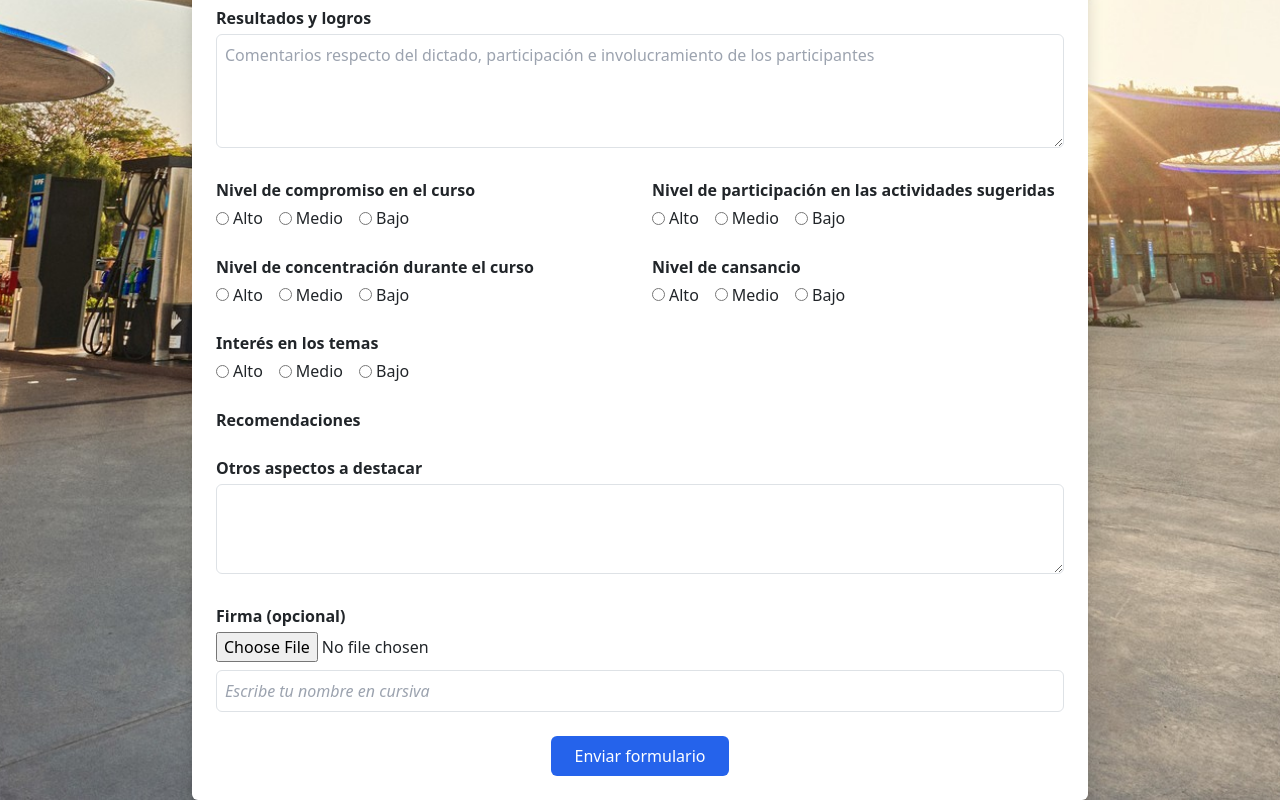
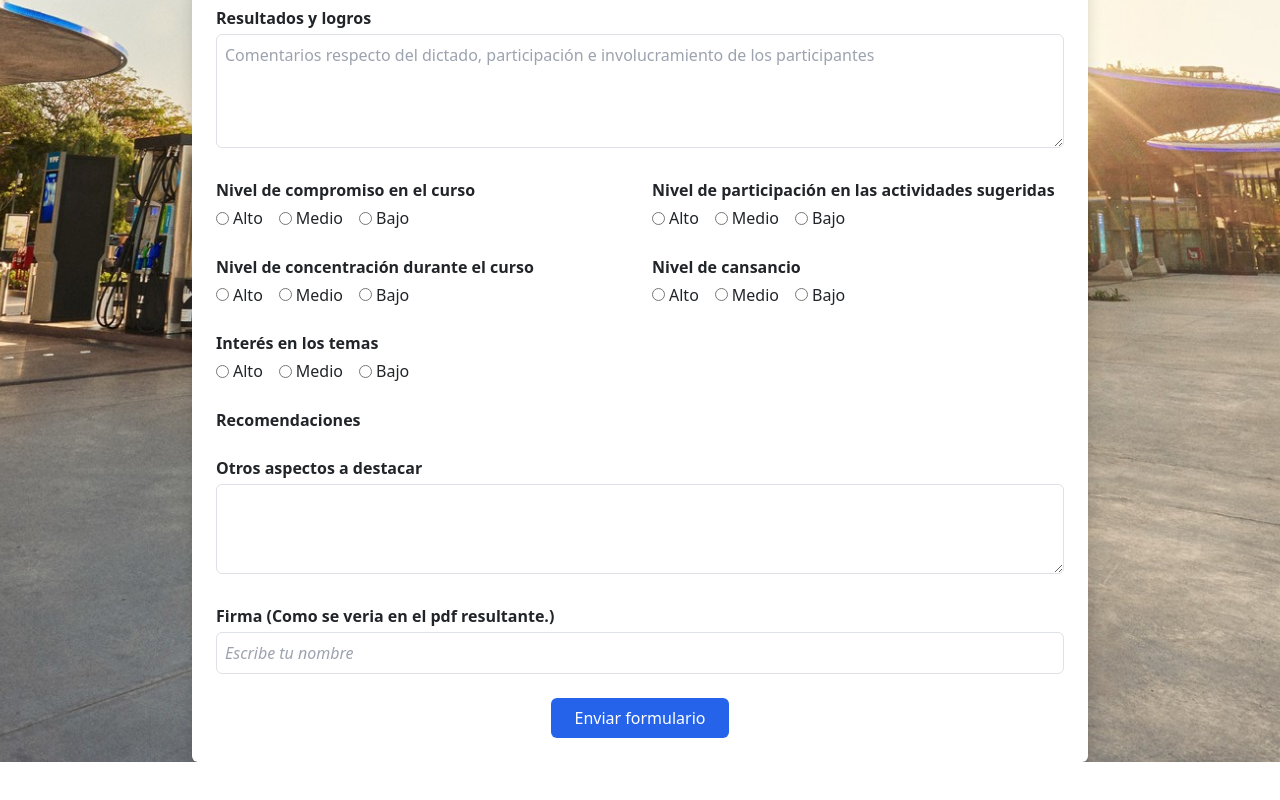
Before and after one commit to regenerik/repomatic-web, a React (Create React App) app: page /form in a window 1280 px wide. Shown: the part 714-1514 px from the top of the page. After the commit the page ends 1476 px from the top, so only its background shows below. Built offline with nearby package versions, Linux system fonts and the light colour scheme.

Commit message:
test form data

```diff
--- a/src/views/Form.jsx
+++ b/src/views/Form.jsx
@@ -77,7 +77,7 @@ export default function CourseForm() {
     ]
   };
 
-  const [formData, setFormData] = useState({
+  const initialFormData = {
     apies: '',
     curso: '',
     fecha: '',
@@ -98,7 +98,8 @@ export default function CourseForm() {
     firmaFile: null,
     nombreFirma: '',
     emailGestor: ''
-  });
+  };
+  const [formData, setFormData] = useState(initialFormData);
 
   // Actualizar objetivo, contenido y recomendaciones
   useEffect(() => {
@@ -149,6 +150,7 @@ export default function CourseForm() {
     let result = await actions.sendForm(formData)
     if(result){
         alert('Formulario enviado con éxito');
+        setFormData(initialFormData);
     }else{
         alert('Error al enviar el formulario');
     }
@@ -346,18 +348,18 @@ export default function CourseForm() {
         />
       </div>
       <div className="mt-4">
-        <label className="block font-semibold mb-1">Firma (opcional)</label>
-        <input
+        <label className="block font-semibold mb-1">Firma (Como se veria en el pdf resultante.)</label>
+        {/* <input
           type="file"
           name="firmaFile"
           accept="image/*"
           onChange={handleChange}
           className="block mb-2"
-        />
+        /> */}
         <input
           type="text"
           name="nombreFirma"
-          placeholder="Escribe tu nombre en cursiva"
+          placeholder="Escribe tu nombre"
           value={formData.nombreFirma}
           onChange={handleChange}
           className="w-full border p-2 rounded italic"
```
